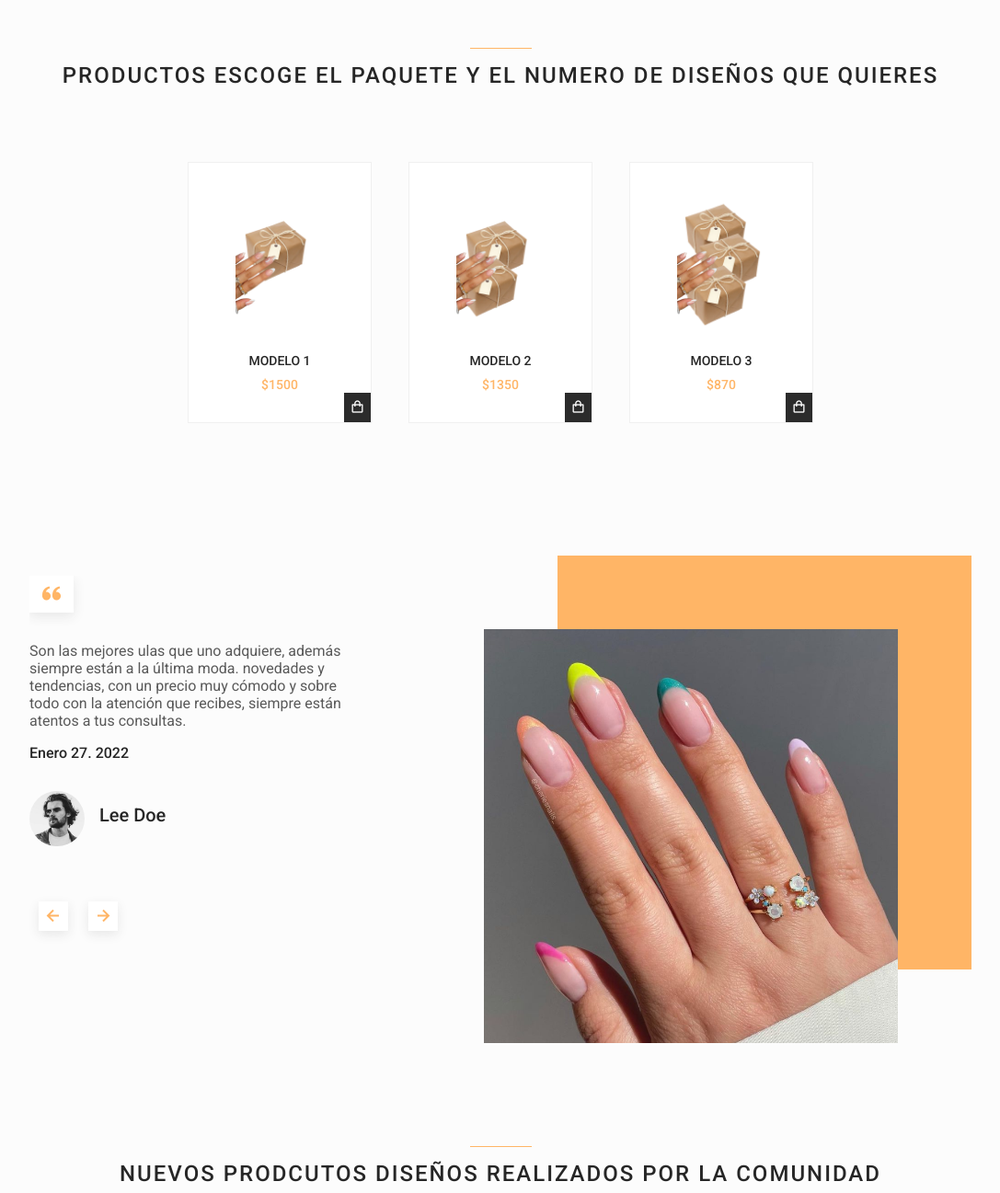
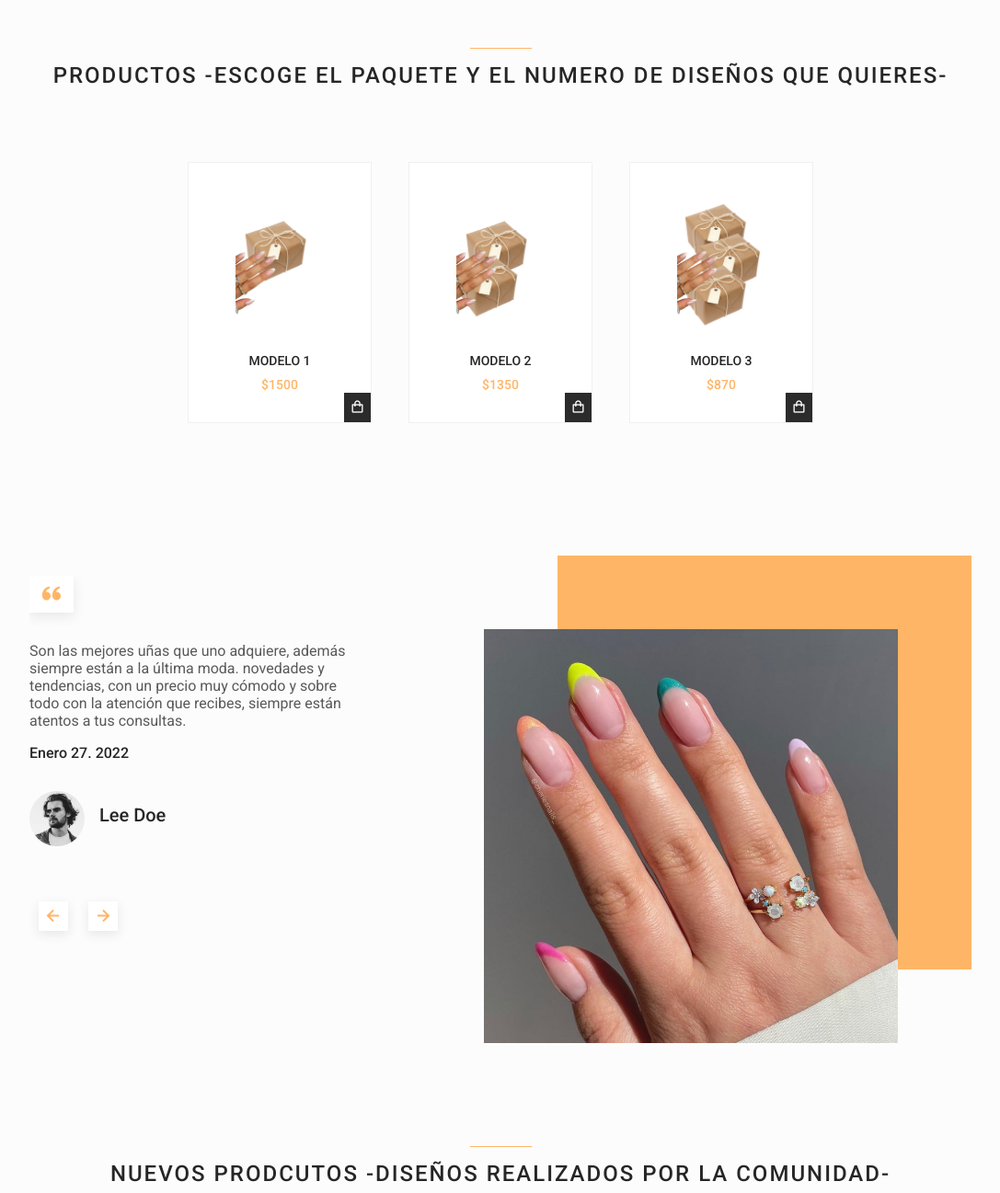
Before and after one commit to sbr0ll/LAYA-, a plain HTML site: page index.html in a window 1280 px wide. Shown: the part 2104-3401 px from the top of the page at 92% size, without its empty margins (96-1183 px from the left). Drawn offline with nearby package versions, Linux system fonts and the light colour scheme.

Commit message:
Update index.html

```diff
--- a/index.html
+++ b/index.html
@@ -200,7 +200,7 @@
             <section class="featured section container" id="featured">
                 <h2 class="section__title">
                     DESTACADOS
-                 DISEÑOS DE LAYA NAILS
+                 -DISEÑOS DE LAYA NAILS-
                 </h2>
 
                 <div class="featured__container grid">
@@ -275,7 +275,7 @@
             <section class="products section container" id="products">
                 <h2 class="section__title">
                     Productos
-                 ESCOGE EL PAQUETE Y EL NUMERO DE DISEÑOS QUE QUIERES
+                 -ESCOGE EL PAQUETE Y EL NUMERO DE DISEÑOS QUE QUIERES-
                 </h2>
 
                 <div class="products__container grid">
@@ -326,7 +326,7 @@
                                     <i class='bx bxs-quote-alt-left' ></i>
                                 </div>
                                 <p class="testimonial__description">
-                                   Son las mejores ulas que uno adquiere, además siempre están a la última moda.
+                                   Son las mejores uñas que uno adquiere, además siempre están a la última moda.
                                    novedades y tendencias, con un precio muy cómodo y sobre todo con la atención que recibes,
                                    siempre están atentos a tus consultas.
                                 </p>
@@ -401,7 +401,7 @@
             <section class="new section container" id="new">
                 <h2 class="section__title">
                     Nuevos prodcutos
-                 DISEÑOS REALIZADOS POR LA COMUNIDAD
+                 -DISEÑOS REALIZADOS POR LA COMUNIDAD-
                 </h2>
 
                 <div class="new__container">
@@ -489,7 +489,7 @@
         <footer class="footer section">
             <div class="footer__container container grid">
                 <div class="footer__content">
-                    <h3 class="footer__title">Nas informacion</h3>
+                    <h3 class="footer__title">Mas informacion</h3>
 
                     <ul class="footer__list">
                         <li>97314-Yucatan</li>
```
